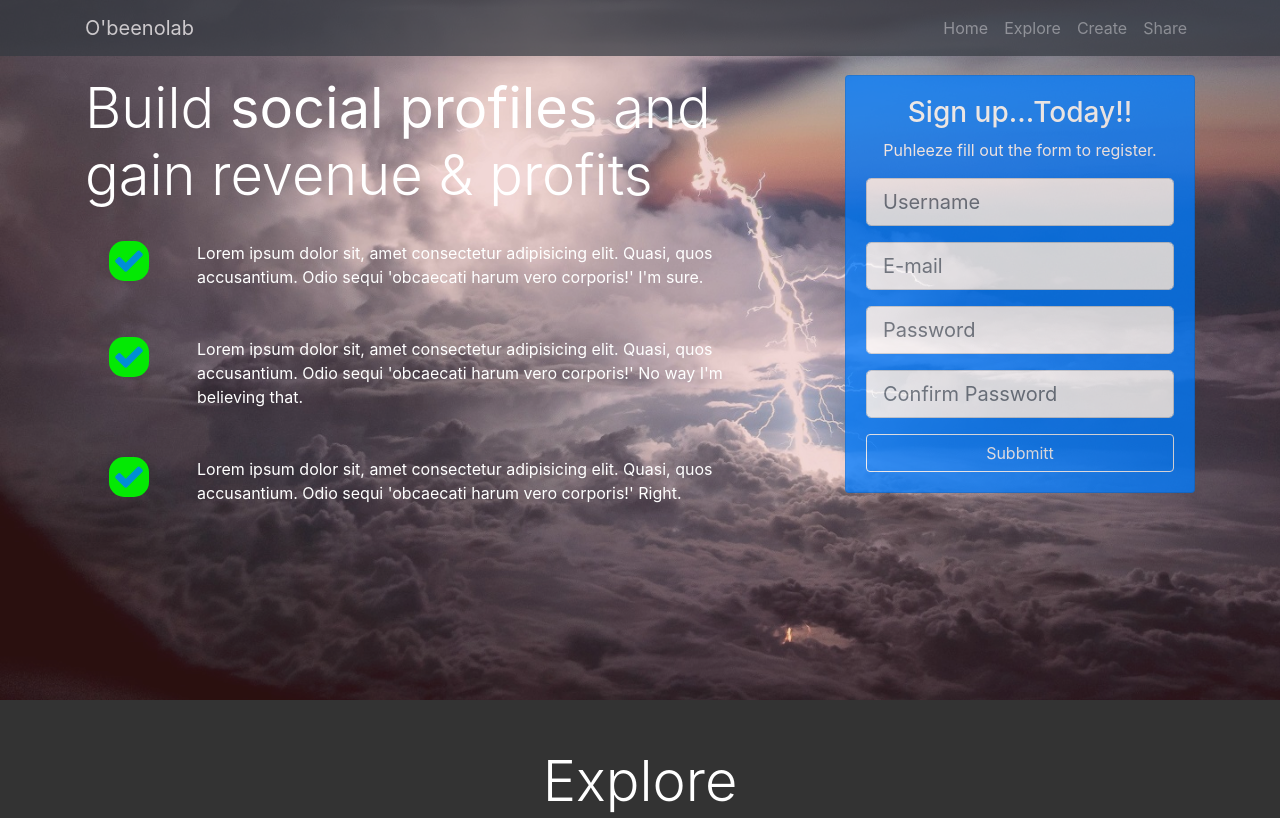
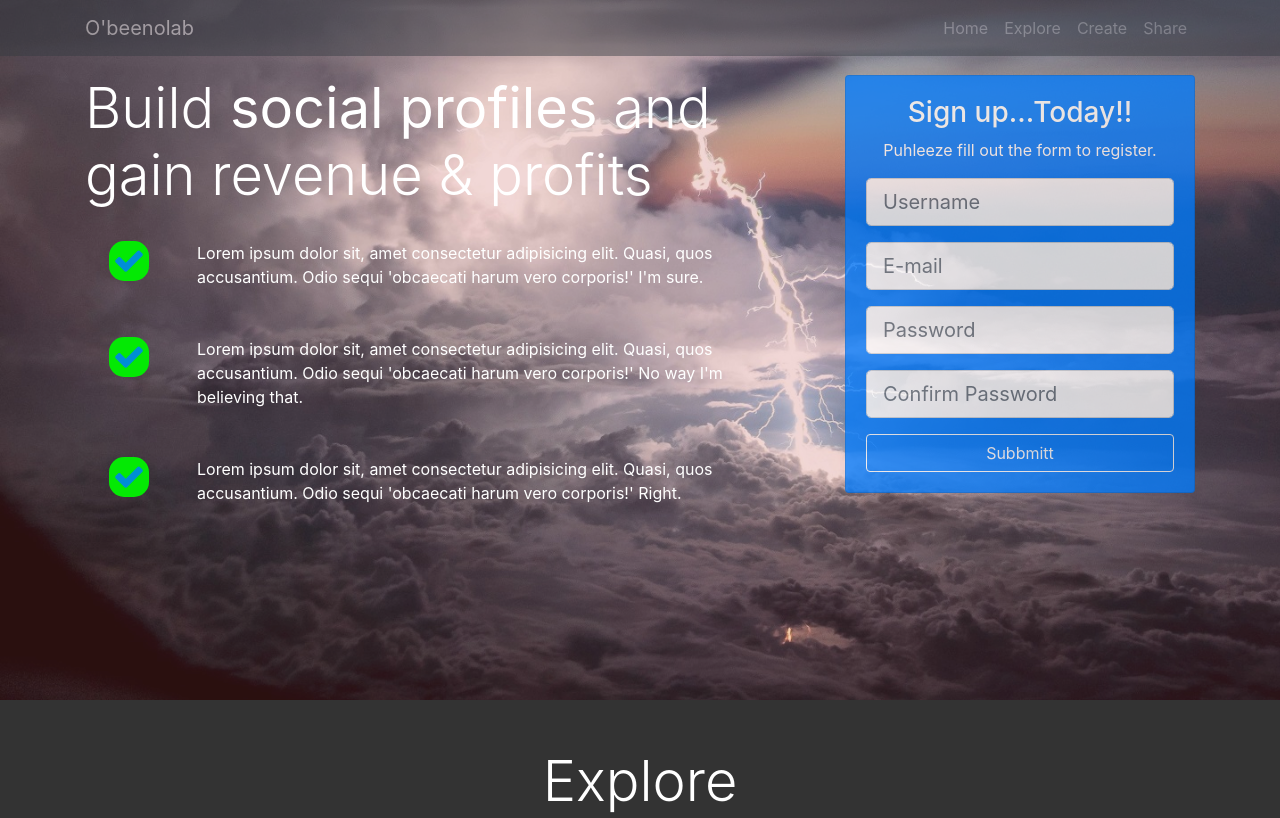
Before and after one commit to erniej1/olab, a website: page src/index.html in a window 1280 px wide. Shown: the top 818 px of the page. Drawn offline with Linux system fonts and the light colour scheme.

Commit message:
Done 🥙

```diff
--- a/src/css/style.css
+++ b/src/css/style.css
@@ -4,7 +4,7 @@ body {
 
 .navbar {
   border-bottom: #008ed6;
-  opacity: 0.7; }
+  opacity: 0.45; }
 
 #home-section {
   background: url("../img/tst.jpg");
```
